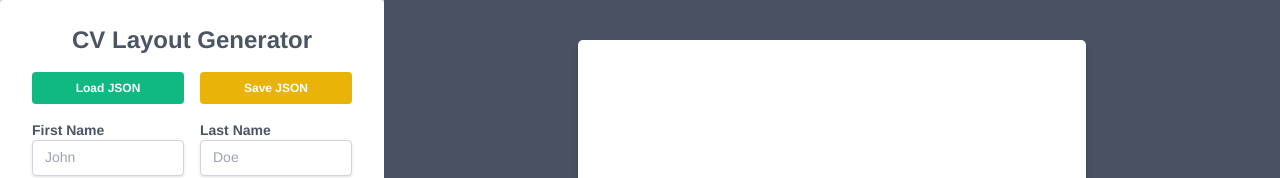
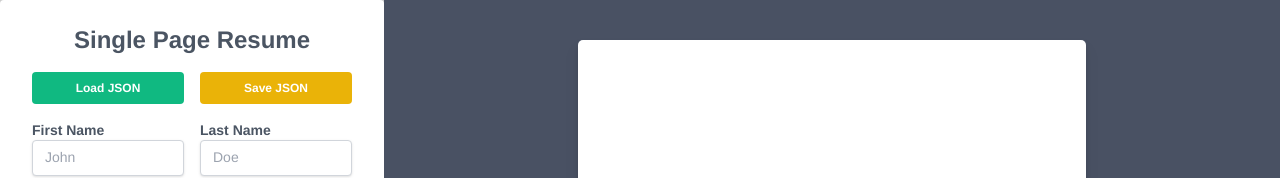
Before and after one commit to karlduggan/singlepageresume, a Vue app in the folder frontend/: page / in a window 1280 px wide. Shown: the top 178 px of the page. Built offline with nearby package versions, Linux system fonts and the light colour scheme.

Commit message:
Update FormComponent.vue

```diff
--- a/frontend/src/components/FormComponent.vue
+++ b/frontend/src/components/FormComponent.vue
@@ -46,7 +46,7 @@
             </div>
         </ModalComponent>
     <form  class="bg-white shadow-md rounded px-8 pt-6 pb-8 flex flex-col space-y-4">
-        <h1 class="text-2xl font-bold text-gray-600">CV Layout Generator</h1>
+        <h1 class="text-2xl font-bold text-gray-600">Single Page Resume</h1>
         <div class="flex justify-between gap-4">
             <a class="cursor-pointer bg-emerald-500 w-[100%] hover:bg-emerald-600 text-white font-bold text-xs py-2 px-4 rounded" @click="loadJSON">Load JSON</a>
             <a class="cursor-pointer bg-yellow-500 w-[100%] hover:bg-yellow-600 text-white font-bold text-xs py-2 px-4 rounded" @click="saveJSON">Save JSON</a>
```
